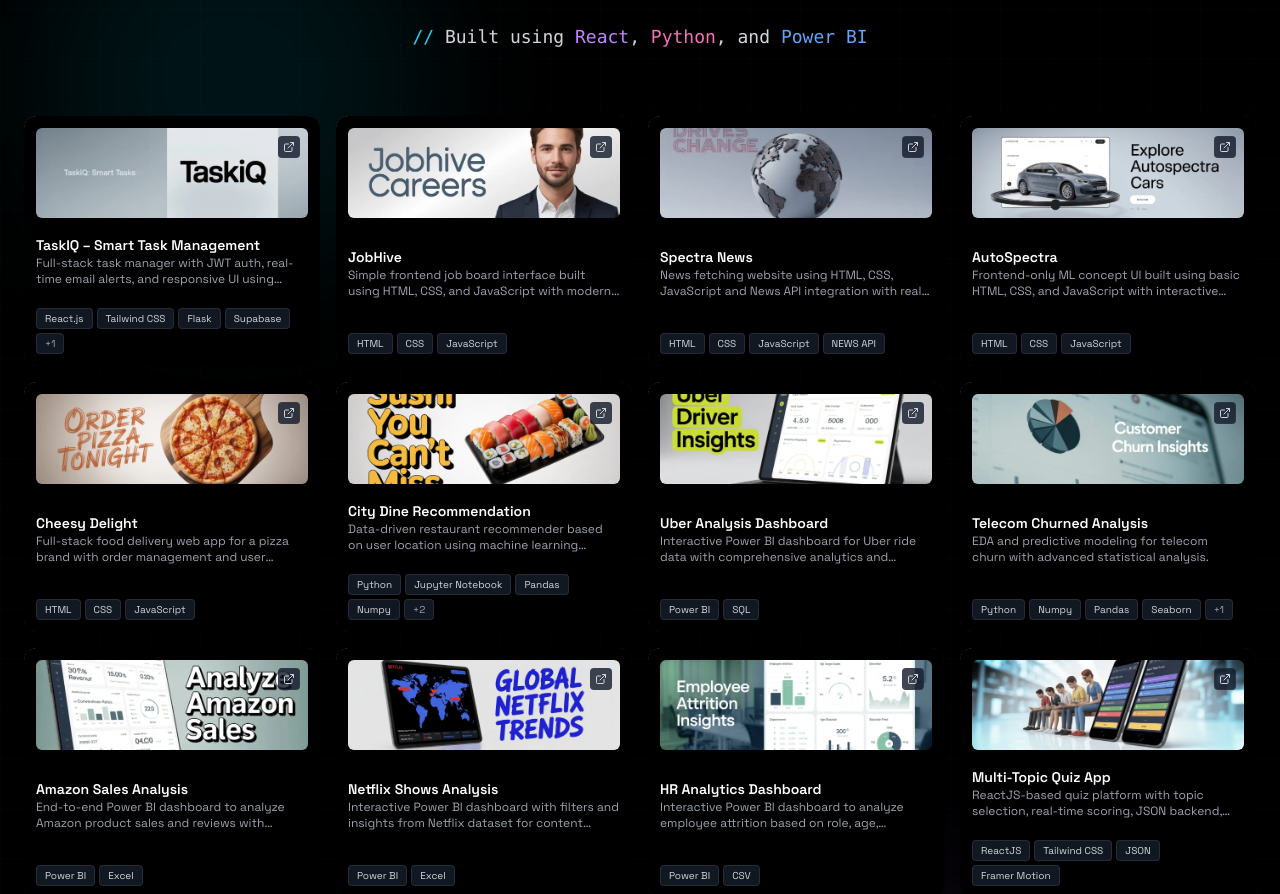
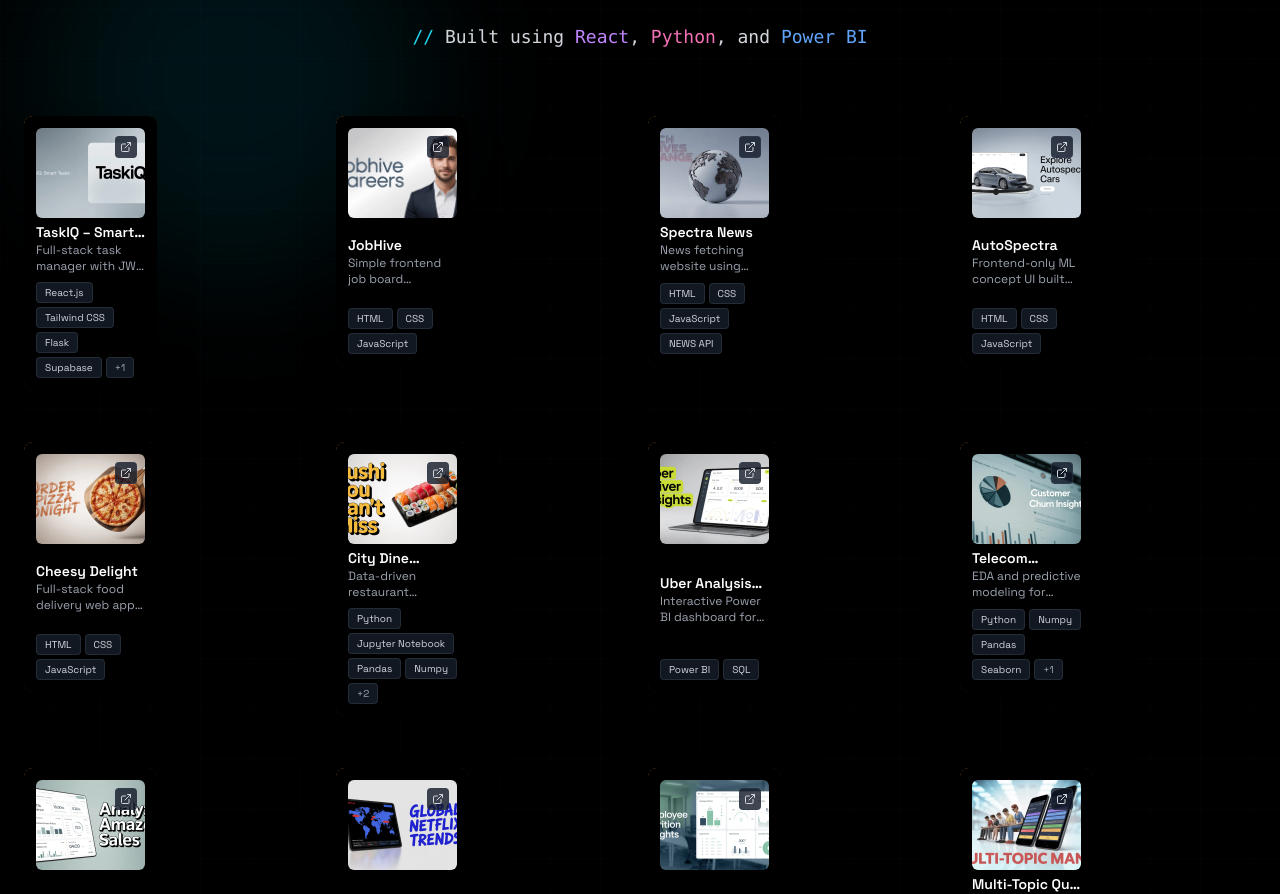
Before and after one commit to 404StudioDev/portfolio, a React (Vite) app: page / in a window 1280 px wide. Shown: the part 1865-2759 px from the top of the page. Built offline with nearby package versions, Linux system fonts and the light colour scheme.

Commit message:
Updated ProjectCard.tsx

```diff
--- a/src/components/ProjectCard.tsx
+++ b/src/components/ProjectCard.tsx
@@ -30,14 +30,15 @@
         ease: [0.4, 0, 0.2, 1],
       }}
       viewport={{ once: true, margin: "-30px" }}
-      className="group relative transition-transform duration-500 ease-out hover:scale-[1.03] hover:-translate-y-1.5"
+      className="group relative w-[45%] max-sm:w-full h-[310px] border-none !bg-transparent cursor-pointer rounded-lg dark:shadow-2xl transition-transform duration-500 ease-out hover:scale-[1.03] hover:-translate-y-1.5"
     >
-      {/* 🌀 Moving Frame Animation */}
-      <div className="relative rounded-xl overflow-hidden before:absolute before:inset-0 before:aspect-square before:size-full before:rounded-xl before:p-[1px] before:will-change-[background-position] before:content-[''] before:[-webkit-mask-composite:xor] before:[mask-composite:exclude] before:[background-image:radial-gradient(transparent,transparent,#FF9933,#FFFFFF,#138808,transparent,transparent)] before:[background-size:300%_300%] before:[mask:linear-gradient(#fff_0_0)_content-box,linear-gradient(#fff_0_0)] motion-safe:before:animate-shine">
+      {/* 🌈 Animated Radial Border */}
+      <div className="relative rounded-lg overflow-hidden before:absolute before:inset-0 before:aspect-square before:size-full before:rounded-lg before:p-[1px] before:will-change-[background-position] before:content-[''] before:[-webkit-mask-composite:xor] before:[mask-composite:exclude] before:[background-image:radial-gradient(transparent,transparent,#FF9933,#FFFFFF,#138808,transparent,transparent)] before:[background-size:300%_300%] before:[mask:linear-gradient(#fff_0_0)_content-box,linear-gradient(#fff_0_0)] motion-safe:before:animate-shine">
 
-        <div className="relative rounded-xl bg-black p-3 h-full min-h-[250px] flex flex-col justify-between transform transition-transform duration-300 group-hover:scale-[1.01] z-10">
+        {/* 📦 Card Content */}
+        <div className="relative z-10 rounded-lg bg-black p-3 h-full min-h-[250px] flex flex-col justify-between transition-transform duration-300 group-hover:scale-[1.01]">
 
-          {/* 📸 Image */}
+          {/* 🖼 Image */}
           <div className="relative overflow-hidden rounded-md mb-1 h-[90px]">
             <img
               src={image}
@@ -52,7 +53,7 @@
             </div>
           </div>
 
-          {/* 🔤 Title + Description */}
+          {/* 📝 Text */}
           <div className="mb-1">
             <h3 className="text-sm font-semibold text-white line-clamp-1">
               {title}
@@ -60,7 +61,7 @@
             <p className="text-xs text-gray-400 line-clamp-2">{description}</p>
           </div>
 
-          {/* 🛠️ Tech Tags */}
+          {/* 🛠 Tech Tags */}
           <div className="flex flex-wrap gap-1 mt-1">
             {tech.slice(0, 4).map((item, i) => (
               <span
@@ -77,7 +78,7 @@
             )}
           </div>
 
-          {/* 🔗 Full Click Overlay */}
+          {/* 🔗 Link Overlay */}
           <a
             href={href}
             target="_blank"
```
